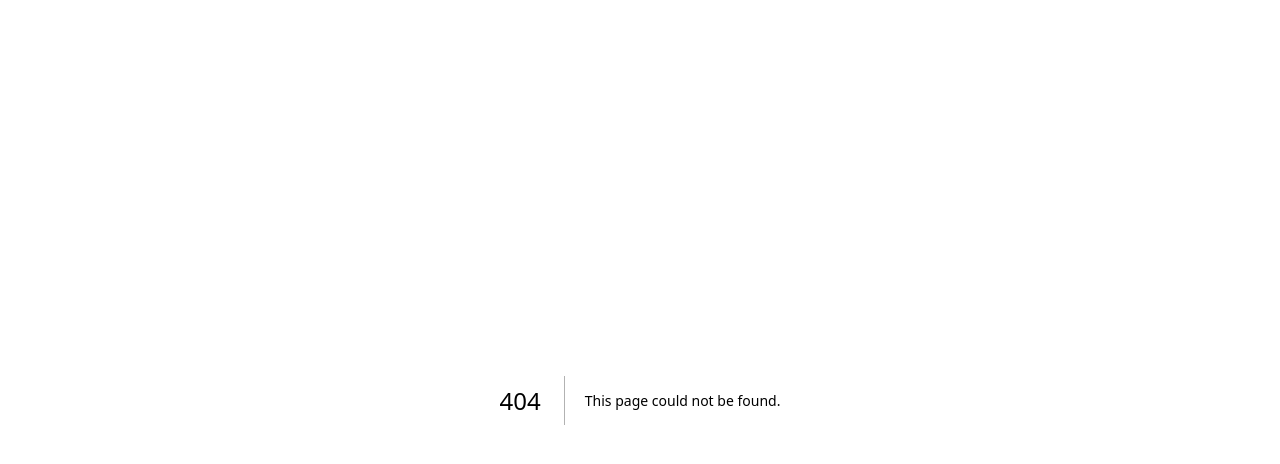
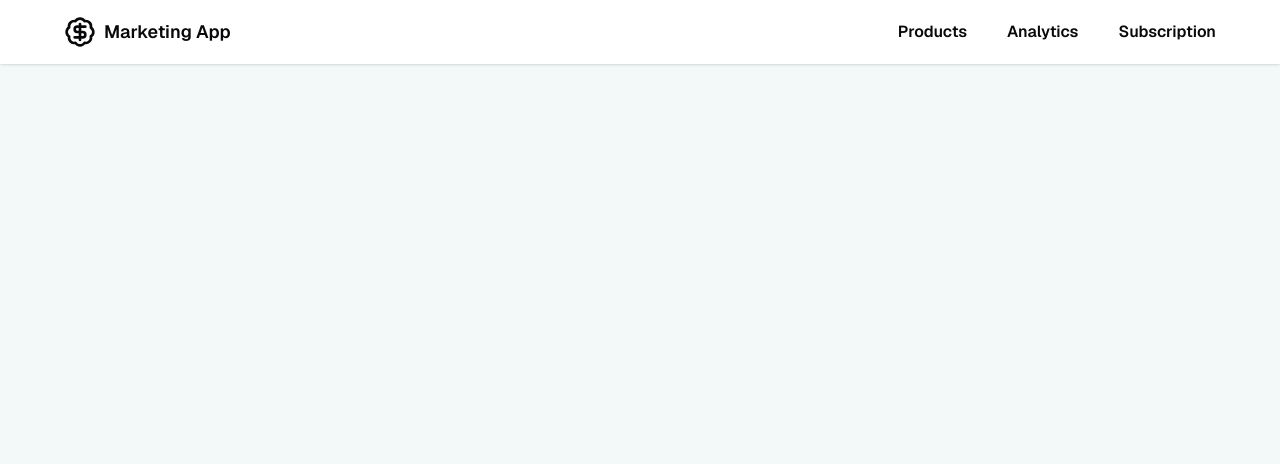
Before and after one commit to pawgog/dashboard_nextjs, a Next.js app: page /dashboard in a window 1280 px wide. Before the commit this address had no page. Shown: the top 464 px of the page. Built offline with nearby package versions, Linux system fonts and the light colour scheme.

Commit message:
Create navigation for dashboard component

```diff
--- /dev/null
+++ b/src/app/dashboard/_components/NavBar.tsx
@@ -0,0 +1,19 @@
+import Link from "next/link";
+import BrandLogo from "@/components/BrandLogo";
+import { UserButton } from "@clerk/nextjs";
+
+export default function NavBar() {
+  return (
+    <header className="flex py-4 shadow fixed top-0 w-full z-10 bg-background/95">
+      <nav className="flex items-center gap-10 container font-semibold">
+        <Link className="mr-auto" href="/dashboard">
+          <BrandLogo />
+        </Link>
+        <Link href="/dashboard/products">Products</Link>
+        <Link href="/dashboard/analytics">Analytics</Link>
+        <Link href="/dashboard/subscription">Subscription</Link>
+        <UserButton />
+      </nav>
+    </header>
+  );
+}
--- /dev/null
+++ b/src/app/dashboard/page.tsx
@@ -0,0 +1,3 @@
+export default function Dashboard() {
+  return null;
+}
```
